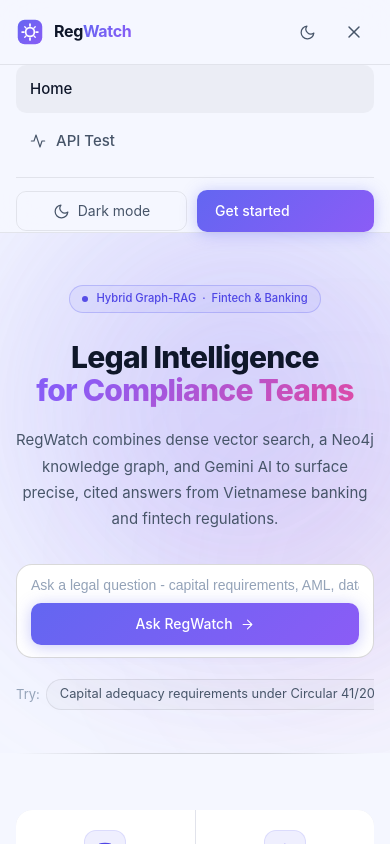
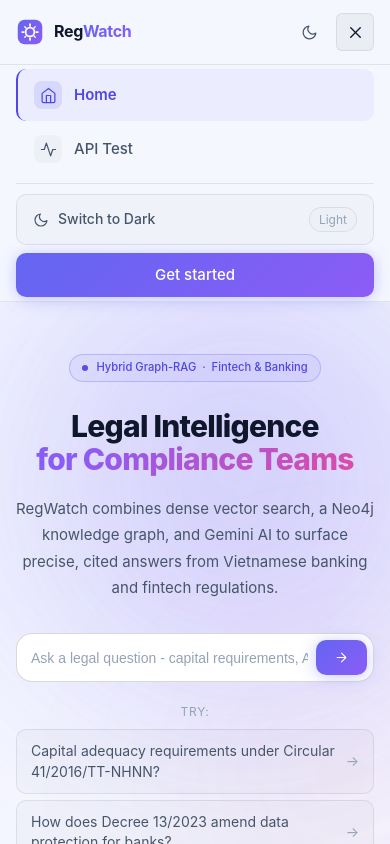
Before and after one commit to nguyenmarch/RegWatch, a React (Vite) app in the folder frontend/: page / in a window 390 px wide. Both pictures are taken after a click on the button 354 px from the left and 32 px from the top of the page. Shown: the top 844 px of the page. Built offline with nearby package versions, Linux system fonts and the light colour scheme.

Commit message:
fix: improve mobile layout and responsive breakpoints

```diff
--- a/frontend/src/App.tsx
+++ b/frontend/src/App.tsx
@@ -1,5 +1,6 @@
 import { Routes, Route } from 'react-router-dom'
 import Header from './components/Header'
+import ScrollToTop from './components/ScrollToTop'
 import Home from './pages/Home'
 import TestHealth from './pages/TestHealth'
 import NotFound from './pages/NotFound'
@@ -7,6 +8,7 @@
 export default function App() {
   return (
     <div className="app">
+      <ScrollToTop />
       <Header />
       <main className="main-content">
         <Routes>
--- a/frontend/src/components/Header.tsx
+++ b/frontend/src/components/Header.tsx
@@ -4,7 +4,7 @@
 import { useAuth } from '../context/AuthContext'
 import {
   RegWatchLogoIcon, SunIcon, MoonIcon,
-  ActivityIcon, MenuIcon, XIcon,
+  ActivityIcon, HomeIcon, MenuIcon, XIcon,
 } from './Icons'
 
 export default function Header() {
@@ -17,6 +17,7 @@
 
   return (
     <header className="header">
+
       {/* ── Main bar ── */}
       <div className="header-inner container">
 
@@ -29,59 +30,57 @@
 
         {/* Desktop nav */}
         <nav className="nav">
-          <Link to="/" className={`nav-link ${pathname === '/' ? 'active' : ''}`}>
-            Home
-          </Link>
-          <Link to="/test" className={`nav-link ${pathname === '/test' ? 'active' : ''}`}>
-            API Test
-          </Link>
+          <Link to="/" className={`nav-link ${pathname === '/' ? 'active' : ''}`}>Home</Link>
+          <Link to="/test" className={`nav-link ${pathname === '/test' ? 'active' : ''}`}>API Test</Link>
         </nav>
 
         {/* Desktop actions */}
         <div className="header-actions">
-          <button
-            className="theme-toggle"
-            onClick={toggleTheme}
-            aria-label={`Switch to ${theme === 'dark' ? 'light' : 'dark'} mode`}
-          >
+          <button className="theme-toggle" onClick={toggleTheme} aria-label="Toggle theme">
             {theme === 'dark' ? <SunIcon size={17} /> : <MoonIcon size={17} />}
           </button>
 
+          <div className="auth-buttons">
             {isAuthenticated ? (
-            <div className="auth-buttons">
+              <>
                 <span className="user-name">{user?.username}</span>
                 <button className="btn btn-outline btn-sm" onClick={logout}>Sign out</button>
-            </div>
+              </>
             ) : (
-            <div className="auth-buttons">
+              <>
                 <Link to="/test" className="btn btn-outline btn-sm">
                   <ActivityIcon size={14} />
                   Health check
                 </Link>
                 <button className="btn btn-primary btn-sm">Get started</button>
+              </>
+            )}
           </div>
-          )}
 
           {/* Hamburger — mobile only */}
           <button
-            className="hamburger"
+            className={`hamburger ${menuOpen ? 'hamburger--open' : ''}`}
             onClick={() => setMenuOpen(o => !o)}
             aria-label="Toggle menu"
-            aria-expanded={menuOpen}
           >
-            {menuOpen ? <XIcon size={20} /> : <MenuIcon size={20} />}
+            {menuOpen ? <XIcon size={19} /> : <MenuIcon size={19} />}
           </button>
         </div>
+
       </div>
 
       {/* ── Mobile menu ── */}
       {menuOpen && (
-        <div className="mobile-menu container">
+        <nav className="mobile-menu container" aria-label="Mobile navigation">
+
+          {/* Nav links */}
+          <div className="mobile-nav-group">
             <Link
               to="/"
               className={`mobile-nav-link ${pathname === '/' ? 'active' : ''}`}
               onClick={closeMenu}
             >
+              <span className="mobile-nav-icon"><HomeIcon size={17} /></span>
               Home
             </Link>
             <Link
@@ -89,29 +88,31 @@
               className={`mobile-nav-link ${pathname === '/test' ? 'active' : ''}`}
               onClick={closeMenu}
             >
-            <ActivityIcon size={16} />
+              <span className="mobile-nav-icon"><ActivityIcon size={17} /></span>
               API Test
             </Link>
+          </div>
 
-          <div className="mobile-nav-divider" />
+          {/* Bottom actions */}
+          <div className="mobile-nav-footer">
+            <button className="mobile-theme-row" onClick={() => { toggleTheme(); closeMenu() }}>
+              <span className="mobile-theme-label">
+                {theme === 'dark' ? <SunIcon size={16} /> : <MoonIcon size={16} />}
+                {theme === 'dark' ? 'Switch to Light' : 'Switch to Dark'}
+              </span>
+              <span className="mobile-theme-pill">
+                {theme === 'dark' ? 'Dark' : 'Light'}
+              </span>
+            </button>
 
-          <div className="mobile-nav-actions">
-            <button
-              className="theme-toggle"
-              onClick={() => { toggleTheme(); closeMenu() }}
-              aria-label="Toggle theme"
-            >
-              {theme === 'dark' ? <SunIcon size={17} /> : <MoonIcon size={17} />}
-              {theme === 'dark' ? 'Light mode' : 'Dark mode'}
-            </button>
             {!isAuthenticated && (
-              <button className="btn btn-primary" style={{ flex: 1 }}>
-                Get started
-              </button>
+              <button className="btn btn-primary mobile-cta">Get started</button>
             )}
           </div>
-        </div>
+
+        </nav>
       )}
+
     </header>
   )
 }
--- /dev/null
+++ b/frontend/src/components/ScrollToTop.tsx
@@ -0,0 +1,10 @@
+import { useEffect } from 'react'
+import { useLocation } from 'react-router-dom'
+
+export default function ScrollToTop() {
+  const { pathname } = useLocation()
+  useEffect(() => {
+    window.scrollTo({ top: 0, left: 0, behavior: 'instant' })
+  }, [pathname])
+  return null
+}
--- a/frontend/src/pages/Home.tsx
+++ b/frontend/src/pages/Home.tsx
@@ -115,7 +115,9 @@
                 className="btn btn-primary search-btn"
                 disabled={searching}
               >
-                {searching ? 'Searching...' : 'Ask RegWatch'}
+                <span className="search-btn-text">
+                  {searching ? 'Searching...' : 'Ask RegWatch'}
+                </span>
                 {!searching && <ArrowRightIcon size={15} />}
               </button>
             </div>
@@ -233,7 +235,7 @@
                 href="http://localhost:7474"
                 target="_blank"
                 rel="noreferrer"
-                className="btn btn-ghost"
+                className="btn btn-outline"
               >
                 Neo4j Browser
               </a>
@@ -321,7 +323,7 @@
               href="https://github.com/nguyenmarch/RegWatch"
               target="_blank"
               rel="noreferrer"
-              className="btn btn-ghost"
+              className="btn btn-outline"
             >
               <GithubIcon size={15} />
               GitHub
--- a/frontend/src/pages/TestHealth.tsx
+++ b/frontend/src/pages/TestHealth.tsx
@@ -234,7 +234,7 @@
         </div>
 
         {/* ── Quick links ── */}
-        <div style={{ display: 'flex', gap: 10, marginTop: 20, flexWrap: 'wrap' }}>
+        <div className="th-quick-links">
           <a href="http://localhost:8000/docs" target="_blank" rel="noreferrer" className="btn btn-outline btn-sm">
             <ExternalLinkIcon size={13} />
             Swagger UI
--- a/frontend/src/styles/index.css
+++ b/frontend/src/styles/index.css
@@ -123,7 +123,10 @@
 /* ── Reset ───────────────────────────────────────────────── */
 *, *::before, *::after { box-sizing: border-box; margin: 0; padding: 0; }
 
-html { font-size: 16px; scroll-behavior: smooth; }
+html { font-size: 16px; }
+
+/* Smooth scroll chỉ khi user click anchor link (#), không ảnh hưởng navigation */
+html:focus-within { scroll-behavior: smooth; }
 
 body {
   font-family: 'Inter', system-ui, -apple-system, sans-serif;
@@ -1101,6 +1104,13 @@
 .th-info-content strong { display: block; color: var(--text-1); margin-bottom: 4px; font-size: 0.9375rem; }
 .th-info-content p { margin-bottom: 8px; line-height: 1.6; }
 
+.th-quick-links {
+  display: flex;
+  gap: 10px;
+  margin-top: 20px;
+  flex-wrap: wrap;
+}
+
 /* ══════════════════════════════════════════════════════════
    404
    ══════════════════════════════════════════════════════════ */
@@ -1178,71 +1188,127 @@
 /* ══════════════════════════════════════════════════════════
    HAMBURGER + MOBILE MENU
    ══════════════════════════════════════════════════════════ */
+@keyframes menu-slide {
+  from { opacity: 0; transform: translateY(-6px); }
+  to   { opacity: 1; transform: translateY(0); }
+}
+
 .hamburger {
   display: none;
-  width: 40px; height: 40px;
+  width: 38px; height: 38px;
   border-radius: var(--radius-xs);
   align-items: center;
   justify-content: center;
   color: var(--text-2);
   flex-shrink: 0;
+  border: 1px solid transparent;
   transition: all var(--t-fast);
 }
-.hamburger:hover { background: var(--bg-glass-h); color: var(--text-1); }
+.hamburger:hover      { background: var(--bg-glass-h); color: var(--text-1); border-color: var(--border); }
+.hamburger--open      { background: var(--bg-glass-h); color: var(--text-1); border-color: var(--border); }
 
+/* ── Mobile menu container ── */
 .mobile-menu {
   border-top: 1px solid var(--border);
-  padding: 12px 24px 20px;
+  padding: 8px 0 16px;
   display: flex;
   flex-direction: column;
-  gap: 4px;
-  animation: fade-up 0.18s var(--ease) both;
+  gap: 0;
+  animation: menu-slide 0.2s var(--ease) both;
+}
+
+/* Nav links group */
+.mobile-nav-group {
+  display: flex;
+  flex-direction: column;
+  gap: 2px;
+  padding: 4px 0;
 }
 
 .mobile-nav-link {
   display: flex;
   align-items: center;
-  gap: 10px;
-  padding: 12px 14px;
+  gap: 12px;
+  padding: 12px 16px;
   border-radius: var(--radius-sm);
   font-size: 0.9375rem;
   font-weight: 500;
   color: var(--text-2);
+  position: relative;
   transition: all var(--t-fast);
+  border-left: 2px solid transparent;
 }
-.mobile-nav-link:hover,
-.mobile-nav-link.active {
+.mobile-nav-link:hover {
   color: var(--text-1);
   background: var(--bg-glass-h);
 }
-
-.mobile-nav-divider {
-  height: 1px;
-  background: var(--border);
-  margin: 8px 0;
+.mobile-nav-link.active {
+  color: var(--indigo);
+  background: rgba(99,102,241,0.07);
+  border-left-color: var(--indigo);
+  font-weight: 600;
 }
 
-.mobile-nav-actions {
+.mobile-nav-icon {
   display: flex;
   align-items: center;
-  gap: 10px;
+  justify-content: center;
+  width: 28px; height: 28px;
+  border-radius: 8px;
+  background: var(--bg-3);
+  flex-shrink: 0;
+  transition: background var(--t-fast);
 }
-.mobile-nav-actions .theme-toggle {
+.mobile-nav-link.active .mobile-nav-icon {
+  background: rgba(99,102,241,0.15);
+  color: var(--indigo);
+}
+
+/* Footer actions */
+.mobile-nav-footer {
+  display: flex;
+  flex-direction: column;
+  gap: 8px;
+  padding: 10px 0 4px;
+  margin-top: 4px;
+  border-top: 1px solid var(--border);
+}
+
+.mobile-theme-row {
   display: flex;
   align-items: center;
-  gap: 8px;
-  padding: 0 14px;
+  justify-content: space-between;
+  padding: 12px 16px;
   border-radius: var(--radius-sm);
-  height: 40px;
+  border: 1px solid var(--border);
+  background: var(--bg-glass);
+  color: var(--text-2);
   font-size: 0.875rem;
-  color: var(--text-2);
+  transition: all var(--t-fast);
+}
+.mobile-theme-row:hover { background: var(--bg-glass-h); color: var(--text-1); border-color: var(--border-h); }
+
+.mobile-theme-label {
+  display: flex;
+  align-items: center;
+  gap: 9px;
+  font-weight: 500;
+}
+
+.mobile-theme-pill {
+  font-size: 0.75rem;
+  padding: 2px 9px;
+  border-radius: 100px;
+  background: var(--bg-3);
   border: 1px solid var(--border);
-  flex: 1;
-  width: auto;
+  color: var(--text-3);
 }
-.mobile-nav-actions .theme-toggle:hover {
-  background: var(--bg-glass-h);
-  color: var(--text-1);
+
+.mobile-cta {
+  width: 100%;
+  justify-content: center;
+  padding: 12px;
+  font-size: 0.9375rem;
 }
 
 /* ══════════════════════════════════════════════════════════
@@ -1269,28 +1335,51 @@
   .hero-title { font-size: 2.125rem; letter-spacing: -0.025em; }
   .hero-subtitle { font-size: 0.9375rem; margin-bottom: 32px; }
 
-  .search-box {
-    flex-wrap: wrap;
-    padding: 12px 14px;
+  /* Search — keep row layout, compact button */
+  .search-box   { padding: 6px 6px 6px 14px; gap: 8px; }
+  .search-icon  { display: none; }
+  .search-input { font-size: 0.875rem; min-width: 0; }
+  .search-btn   { padding: 9px 14px; font-size: 0.8125rem; flex-shrink: 0; }
+
+  /* Sample chips — vertical stack on mobile */
+  .sample-queries {
+    flex-direction: column;
+    align-items: stretch;
+    gap: 6px;
+    overflow-x: unset;
+    flex-wrap: unset;
+    width: 100%;
+    max-width: 100%;
+  }
+  .sample-label {
+    font-size: 0.75rem;
+    letter-spacing: 0.06em;
+    text-transform: uppercase;
+    margin-bottom: 2px;
+  }
+  .sample-chip {
+    text-align: left;
+    white-space: normal;
+    border-radius: var(--radius-sm);
+    padding: 11px 14px;
+    font-size: 0.875rem;
+    line-height: 1.45;
+    display: flex;
+    align-items: center;
+    justify-content: space-between;
     gap: 10px;
   }
-  .search-icon { display: none; }
-  .search-input { width: 100%; order: 1; font-size: 0.875rem; }
-  .search-btn   { width: 100%; order: 2; justify-content: center; }
-
-  .sample-queries {
-    gap: 6px;
-    justify-content: flex-start;
-    overflow-x: auto;
-    flex-wrap: nowrap;
-    padding-bottom: 4px;
-    /* hide scrollbar but keep scrollable */
-    -ms-overflow-style: none;
-    scrollbar-width: none;
+  .sample-chip::after {
+    content: '→';
+    flex-shrink: 0;
+    font-size: 0.875rem;
+    color: var(--text-3);
+    transition: color var(--t-fast), transform var(--t-fast);
   }
-  .sample-queries::-webkit-scrollbar { display: none; }
-  .sample-label { flex-shrink: 0; }
-  .sample-chip  { flex-shrink: 0; }
+  .sample-chip:hover::after {
+    color: var(--indigo);
+    transform: translateX(3px);
+  }
 
   /* ── Stats ── */
   .stats-grid { grid-template-columns: repeat(2, 1fr); }
@@ -1320,12 +1409,18 @@
   .cta-actions .btn { justify-content: center; }
 
   /* ── TestHealth ── */
-  .th-page     { padding: 40px 0 64px; }
-  .th-header   { flex-direction: column; gap: 20px; }
-  .th-actions  { padding-top: 0; width: 100%; justify-content: flex-end; }
-  .th-card-top { flex-direction: column; align-items: flex-start; gap: 10px; }
-  .th-card-meta { width: 100%; justify-content: flex-end; }
-  .th-score    { width: 100%; }
+  .th-page       { padding: 40px 0 64px; }
+  .th-header     { flex-direction: column; gap: 16px; }
+  .th-actions    { padding-top: 0; width: 100%; flex-wrap: wrap; }
+  .th-actions .btn { flex: 1; justify-content: center; min-width: 120px; }
+  .th-score      { width: 100%; justify-content: center; }
+  .th-card-body  { padding: 16px; }
+  .th-card-top   { flex-direction: column; align-items: flex-start; gap: 10px; }
+  .th-card-meta  { width: 100%; }
+  .th-card-meta .btn { flex: 1; justify-content: center; }
+  .th-info-box   { flex-direction: column; gap: 12px; }
+  .th-json       { font-size: 0.75rem; }
+  .th-error-msg  { font-size: 0.75rem; }
 
   /* ── 404 ── */
   .nf-code { font-size: 6rem; }
@@ -1356,8 +1451,14 @@
   .section-title { font-size: 1.625rem; }
   .feature-card  { padding: 20px; }
 
-  /* TestHealth endpoint URL truncate */
-  .th-url { max-width: 160px; overflow: hidden; text-overflow: ellipsis; white-space: nowrap; }
+  /* Search — icon-only button on very small screens */
+  .search-btn-text { display: none; }
+  .search-btn      { padding: 10px 12px; }
+
+  /* TestHealth */
+  .th-url        { max-width: 140px; overflow: hidden; text-overflow: ellipsis; white-space: nowrap; }
+  .th-endpoint-info { flex-wrap: wrap; gap: 6px; }
+  .th-title      { font-size: 1.5rem; }
 
   /* 404 */
   .nf-code  { font-size: 5rem; }
```
Also changed, not shown: 1 other file (tests, documents, lock files or other folders). Lines whose indentation alone changed are shown as unchanged.
